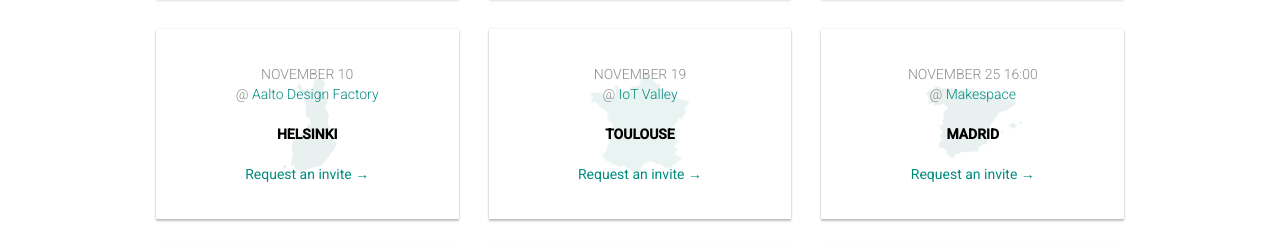
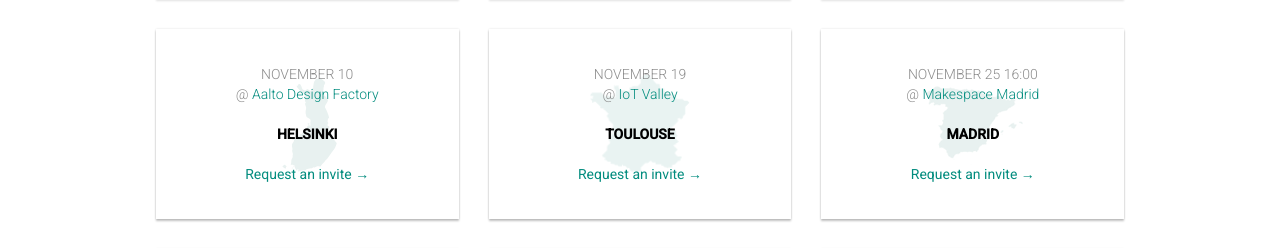
Before and after one commit to sigfox/makers.sigfox.com, a Jekyll site: the page built from tour/index.html, in a window 1280 px wide and 900 px high, scrolled down 1738 px. Shown: the part 174-422 px from the top of the window. Built offline with Jekyll 4.4.1, drawn with Linux system fonts in a browser that asks for light colours.

Commit message:
Makers Tour Madrid : update location infos

```diff
--- a/_data/tourdates.yml
+++ b/_data/tourdates.yml
@@ -22,8 +22,8 @@
 - city: Madrid
   country: ESP
   date: 2015/11/25 16:00
-  location: Makespace
-  locationLink: http://makespacemadrid.org/home-2/darme-de-alta/
+  location: Makespace Madrid
+  locationLink: http://makespacemadrid.org
 
 - city: Barcelona
   country: ESP
```
